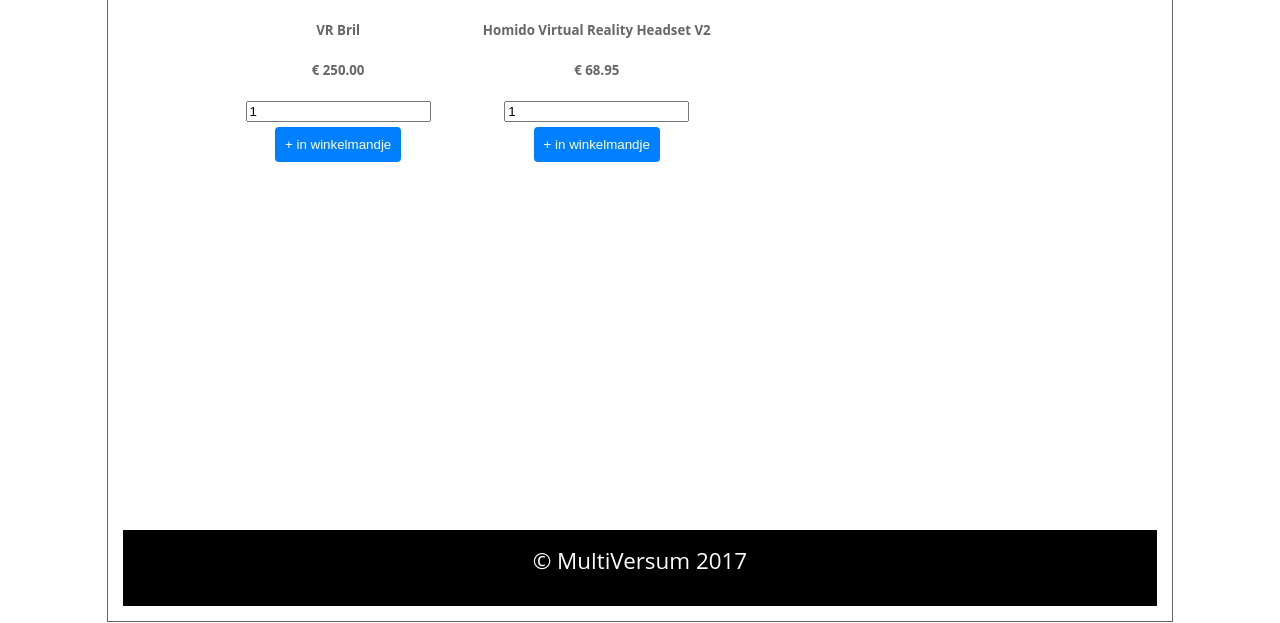
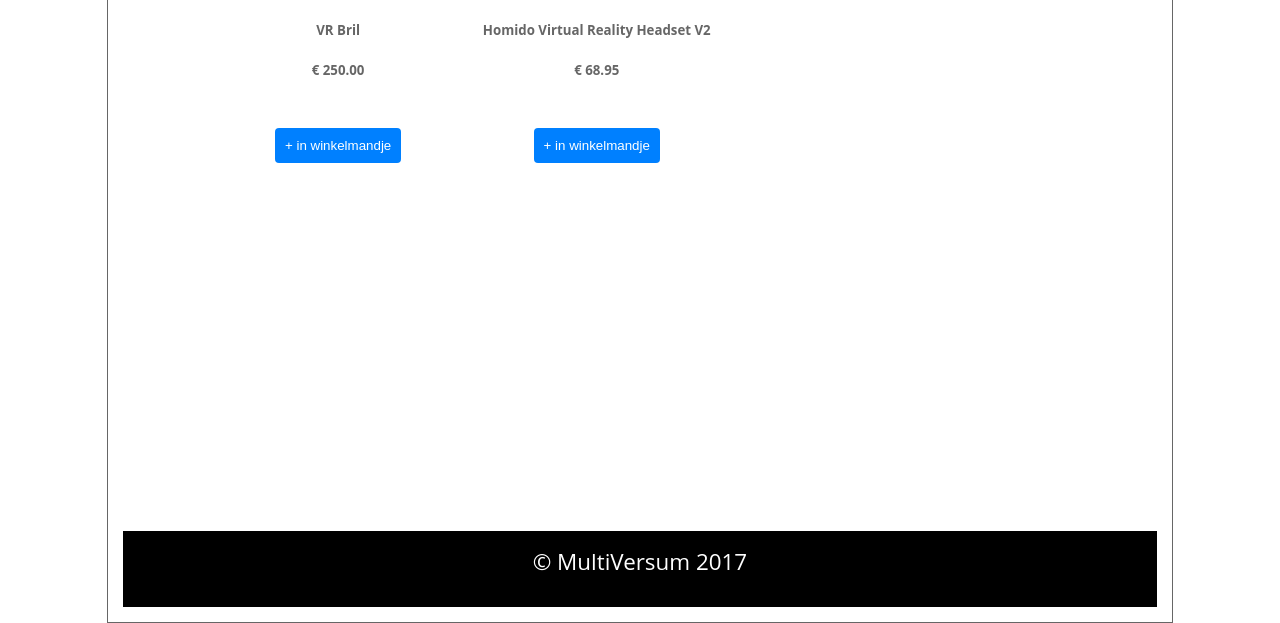
Before and after one commit to sim4a5a/Webshop-VR-brillen, a PHP site: page / in a window 1280 px wide. Shown: the part 996-1619 px from the top of the page. Run offline with PHP 8.4, Linux system fonts and the light colour scheme; data comes from the database, SQL or seed files in the repository; some web fonts are replaced.

Commit message:
yeeeeboiiii

```diff
--- a/index.php
+++ b/index.php
@@ -34,7 +34,7 @@
             <img src="<?php echo $row["image"]; ?>">
             <h5 class="text-info"><?php echo $row["p_name"]; ?></h5>
             <h5 class="text-danger">€ <?php echo $row["price"]; ?></h5>
-            <input type="text" name="quantity" class="form-control" value="1">
+            <input type="hidden" name="quantity" class="form-control" value="1">
             <input type="hidden" name="hidden_name" value="<?php echo $row["p_name"]; ?>">
             <input type="hidden" name="hidden_price" value="<?php echo $row["price"]; ?>"><br>
             <input type="submit" name="add" style="margin-top:5px;" class="submitbutton" value="+ in winkelmandje">
@@ -49,9 +49,10 @@
 <div class='col-12 col-m-12'><br></div>
 
 <!--Footer-->
+
+
+</body>
 <?php
 include('includes/footer.php');
  ?>
-
-</body>
 </html>
```
